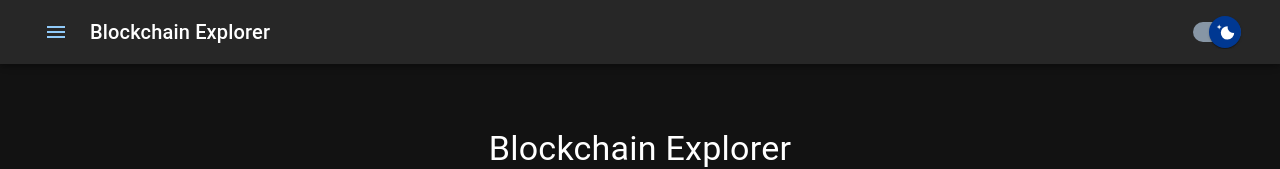
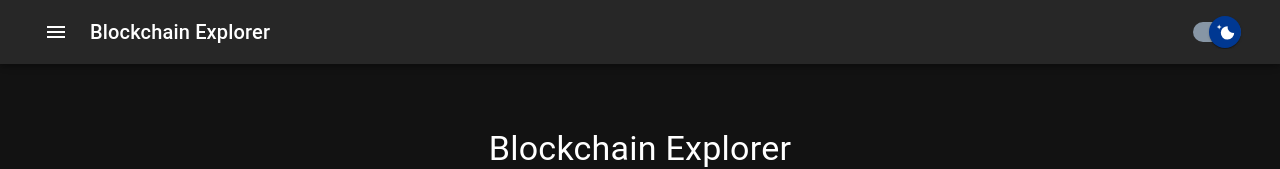
Before and after one commit to allentsangdev/Blockchain-Explorer, a React (Create React App) app: page / in a window 1280 px wide. Shown: the top 169 px of the page. Built offline with nearby package versions, Linux system fonts and the light colour scheme.

Commit message:
fix navbar darkmode bug

```diff
--- a/src/components/Navbar.jsx
+++ b/src/components/Navbar.jsx
@@ -93,10 +93,10 @@ export default function Navbar(props) {
     <>
       <AppBar position='sticky' style={{ zIndex: 1, flexFlow: 1 }}>
         <Toolbar>
-          <Button className='menuButton' style={{marginRight: 2}} onClick={openToggleDrawer}>
+          <Button className='menuButton' style={{marginRight: 2, color: props.currentTheme.palette.text.primary }} onClick={openToggleDrawer}>
             <MenuIcon />
           </Button>
-          <Typography variant="h6" className='title' style={{flexGrow: 1 }}>
+          <Typography variant="h6" className='title' style={{flexGrow: 1, color: props.currentTheme.palette.text.primary }}>
             Blockchain Explorer
           </Typography>
           <MaterialUISwitch sx={{ m: 1 }} onClick={handleSwitch} defaultChecked />
```
